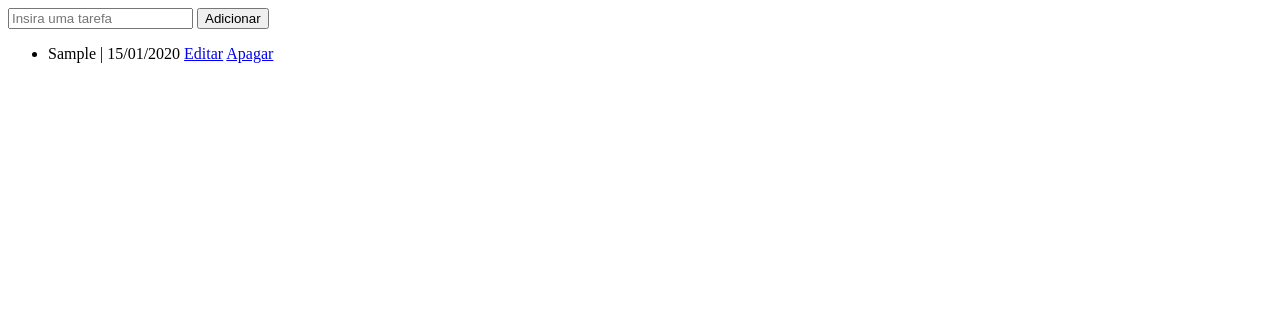
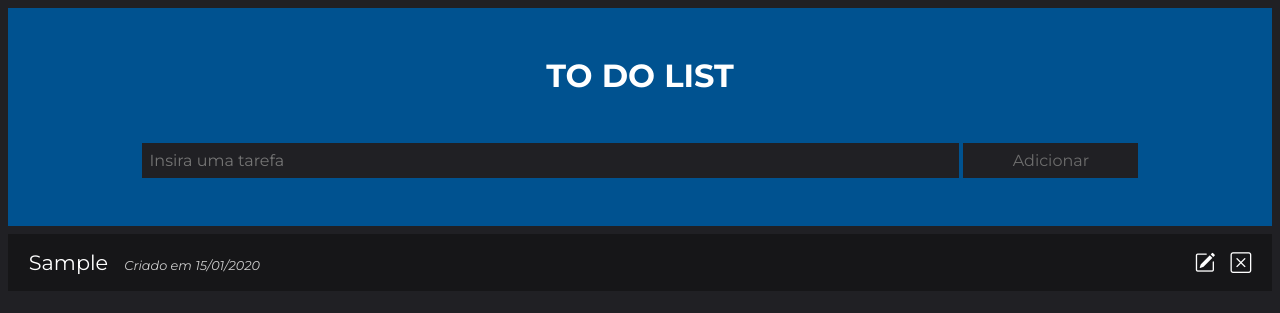
Before and after one commit to RenanppCosta/to-do-list-mvc, a Node server app: page / in a window 1280 px wide. Shown: the top 313 px of the page. Run offline with Node 20, Linux system fonts and the light colour scheme; tables that the repository leaves empty hold one stand-in row (values such as "Sample post"); some libraries are stand-ins or nearby versions.

Commit message:
Página estilizada

```diff
--- a/public/style.css
+++ b/public/style.css
@@ -1,3 +1,180 @@
-h1{
-    color: yellow;
+@import url('https://fonts.googleapis.com/css2?family=Montserrat:ital,wght@0,100;0,200;0,300;0,400;0,500;0,600;0,700;0,800;0,900;1,100;1,200;1,300;1,400;1,500;1,600;1,800;1,900&display=swap');
+
+*{
+    margin: 0;
+    padding: 0;
+    box-sizing: border-box;
+    font-family: "Montserrat";
 }
+
+body{
+    background-color: #202024;
+    color: white;
+}
+
+header{
+    background-color: #005290;
+    padding: 3rem;
+    margin: 0.5rem;
+    text-align: center;
+}
+
+header h1{
+    padding-bottom: 3rem;
+}
+
+input{
+    margin: 0;
+    border: none;
+    width: 70%;
+    padding: 0.5rem;
+    font-size: 1rem;
+    background-color: #202024;
+    color: white;
+    outline: none;
+}
+
+button{
+    padding: 0.5rem;
+    background-color: #202024;
+    color: rgb(109, 109, 109);
+    border: none;
+    width: 15%;
+    text-align: center;
+    font-size: 1rem;
+    cursor: pointer;
+    transition: .3s ease-in-out;
+}
+
+button:hover{
+    background-color: rgb(109, 109, 109);
+    color: white;
+}
+
+#tasks{
+    margin: 0.5rem;
+}
+
+ul{
+    list-style-type: none;
+}
+
+ul li{
+    text-decoration: none;
+    display: flex;
+    justify-content: space-between;
+    align-items: center;
+    flex-wrap: wrap;
+    font-size: 1.3rem;
+    padding: 1rem;
+    background-color: rgb(22, 22, 24);
+}
+#tasks a{
+    text-decoration: none;
+    color: white;
+    padding: 0 0.3rem;
+
+}
+
+#tasks a span{
+    color: #ccc;
+    font-style: italic;
+    font-size: 0.8rem;
+    padding-left: 1rem;
+}
+
+ul li:nth-child(even){
+    background-color: #202040;
+}
+
+ul li:hover{
+    background-color: #5a5a5a;
+}
+
+#modal{
+    position: fixed;
+    top: 0;
+    bottom: 0;
+    left: 0;
+    right: 0;
+    background-color: #00000080;
+    z-index: 999;
+    display: flex;
+    align-items: center;
+    justify-content: center;
+}
+
+#card{
+    background-color: #202024;
+    position: relative;
+}
+
+#card h2{
+    padding: 2rem;
+}
+
+#close{
+    color: white;
+    font-size: 2rem;
+    padding: 1.9rem;
+    text-decoration: none;
+    transition: .2s ease-in-out;
+}
+
+#close:hover{
+    color: red;
+}
+
+#title-card{
+    display: flex;
+    justify-content: space-between;
+    align-items: center;
+}
+
+hr{
+    width: 95%;
+    margin: 0 auto;
+}
+
+#card p{
+    padding: 1.5rem;
+    font-size: 1.5rem;
+    text-align: center;
+}
+
+#buttons{
+    display: flex;
+    align-items: center;
+    justify-content: space-evenly;
+    padding: 1rem;
+}
+
+#buttons a{
+    text-decoration: none;
+    text-align: center;
+    font-size: 1.5rem;
+}
+
+#button-yes{
+    border: 1px solid rgb(13, 151, 13);
+    color: rgb(13, 151, 13);
+    padding: 1.5rem;
+    transition: 0.2s ease-in-out;
+}
+
+#button-yes:hover{
+    background-color: rgb(13, 151, 13);
+    color: white;
+}
+
+#button-no{
+    border: 1px solid rgb(168, 17, 17);
+    color: rgb(168, 17, 17);
+    padding: 1.5rem;
+    transition: 0.2s ease-in-out;
+}
+
+#button-no:hover{
+    background-color: rgb(168, 17, 17);
+    color: white;
+}
--- a/views/index.ejs
+++ b/views/index.ejs
@@ -4,20 +4,23 @@
     <meta charset="UTF-8">
     <meta http-equiv="X-UA-Compatible" content="IE=edge">
     <meta name="viewport" content="width=device-width, initial-scale=1.0">
-    <link rel="stylesheet" href="style.css">
+    <link rel="stylesheet" href="/style.css">
+    <link rel="stylesheet" href="https://cdn.jsdelivr.net/npm/bootstrap-icons@1.10.2/font/bootstrap-icons.css">
     <title>To Do List</title>
 </head>
 <body>
     <header>
         <% if(task == null) { %>
+        <h1>TO DO LIST</h1>
         <form action="/create" method="post">
             <input type="text" name="task" id="task" placeholder="Insira uma tarefa">
             <button id="addButton" type="submit">Adicionar</button>
         </form>
         <% } else { %>
+        <h1>EDITAR TAREFA</h1>
         <form action="/updateOne/<%= task._id %>" method="post">
             <input type="text" name="task" id="task" value="<%= task.task %>">
-            <button id="addButton" type="submit">Atualizar</button>
+            <button id="updateButton" type="submit">Atualizar</button>
         </form>
         <% } %>
 
@@ -27,9 +30,12 @@
     <section id="tasks">
         <ul>
             <% tasksList.forEach((task) =>{ %>
-            <li><%= task.task %> | <%= task.date.toLocaleDateString('pt-BR') %>
-            <a href="/getById/<%= task._id %>/update">Editar</a>
-            <a href="/getById/<%= task._id %>/delete">Apagar</a>
+            <li>
+                <a href="/"><%= task.task %><span>Criado em <%= task.date.toLocaleDateString('pt-BR') %></span></a>
+                <div>
+                    <a href="/getById/<%= task._id %>/update"><i class="bi bi-pencil-square"></i></a>
+                    <a href="/getById/<%= task._id %>/delete"><i class="bi bi-x-square"></i></a>
+                </div>
             </li>
             <% }) %>
         </ul>
@@ -39,12 +45,16 @@
     <% if (taskDelete != null){ %>
     <section id="modal">
         <div id="card">
-            <a href="/">x</a>
-            <h2>Confirmação</h2>
+            <div id="title-card">
+                <h2>Confirmação</h2>
+                <a id="close" href="/"><i class="bi bi-x"></i></a>
+            </div>
             <hr>
             <p>Deseja realmente excluir a tarefa: <%= taskDelete.task %> ?</p>
-            <a href="/">Não</a>
-            <a href="/deleteOne/<%= taskDelete._id %>">Sim</a>
+            <div id="buttons">
+                <a id="button-yes" href="/deleteOne/<%= taskDelete._id %>">Sim</a>
+                <a id="button-no" href="/">Não</a>
+            </div>
         </div>
     </section>
     <% } %>
```
